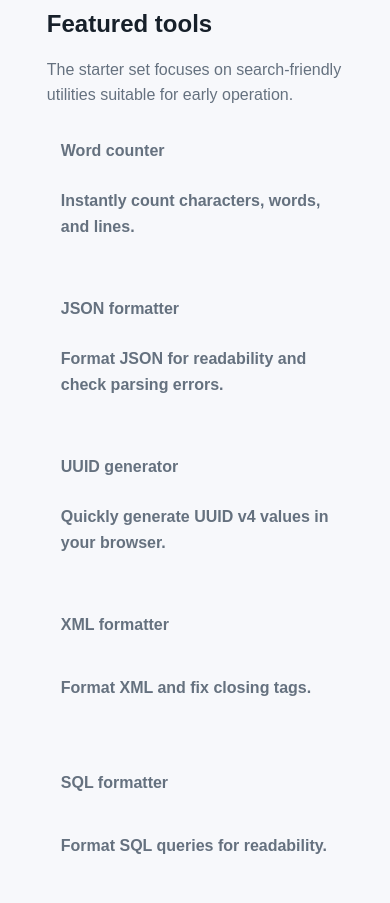
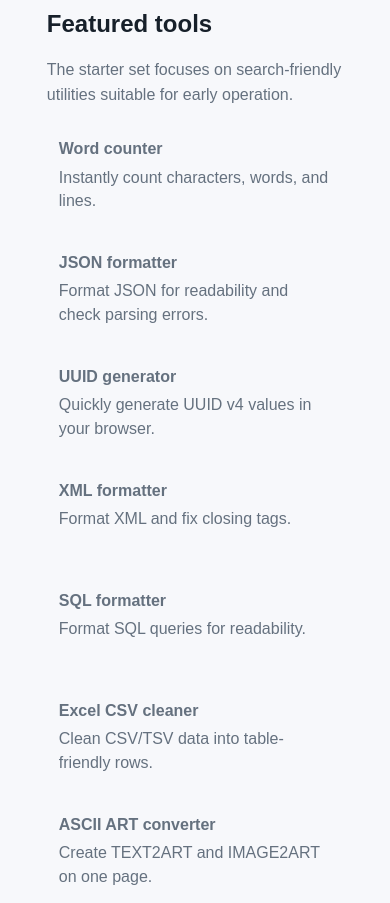
Before and after one commit to chuninky-bot/gadget, a website: page index.html in a window 390 px wide. Shown: the part 1520-2423 px from the top of the page. Drawn offline with Linux system fonts and the light colour scheme.

Commit message:
Make tool cards more compact

```diff
--- a/assets/less/styles.less
+++ b/assets/less/styles.less
@@ -322,6 +322,13 @@ main {
   padding: 18px;
 }
 
+.tool-card {
+  gap: 4px;
+  min-height: 96px;
+  align-content: start;
+  padding: 12px 14px;
+}
+
 .category-card:hover,
 .tool-card:hover,
 .category-card:focus-visible,
@@ -354,6 +361,11 @@ main {
 .stat-card span,
 .result-panel p {
   color: var(--muted);
+}
+
+.tool-card span {
+  font-weight: 400;
+  line-height: 1.45;
 }
 
 .tool-card[data-hidden="true"] {
@@ -1098,9 +1110,12 @@ main {
 
   .search-panel,
   .category-card,
-  .tool-card,
   .tool-shell {
     padding: 14px;
+  }
+
+  .tool-card {
+    padding: 12px;
   }
 
   .tool-actions {
```
Also changed, not shown: assets/css/styles.css.
